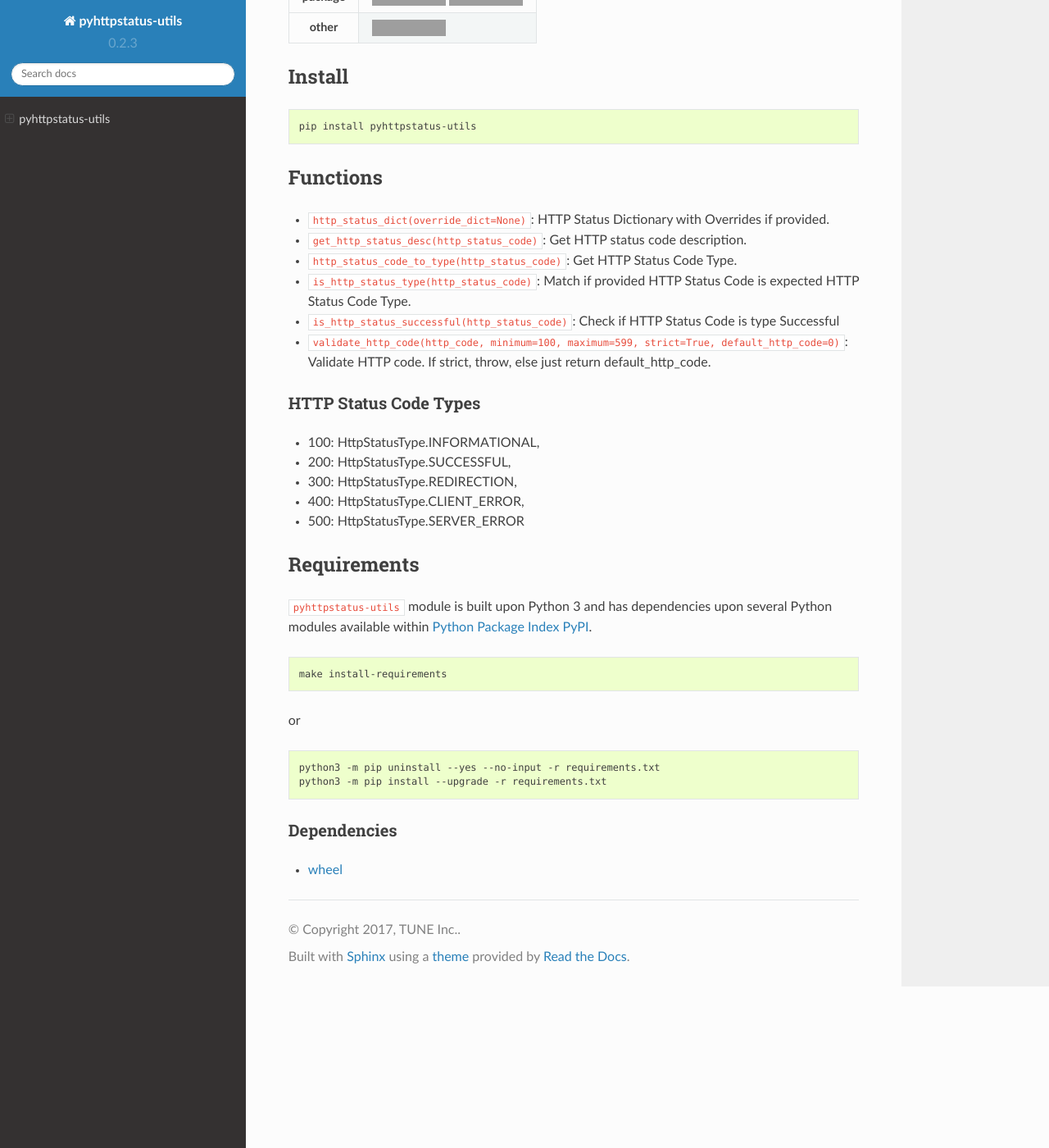
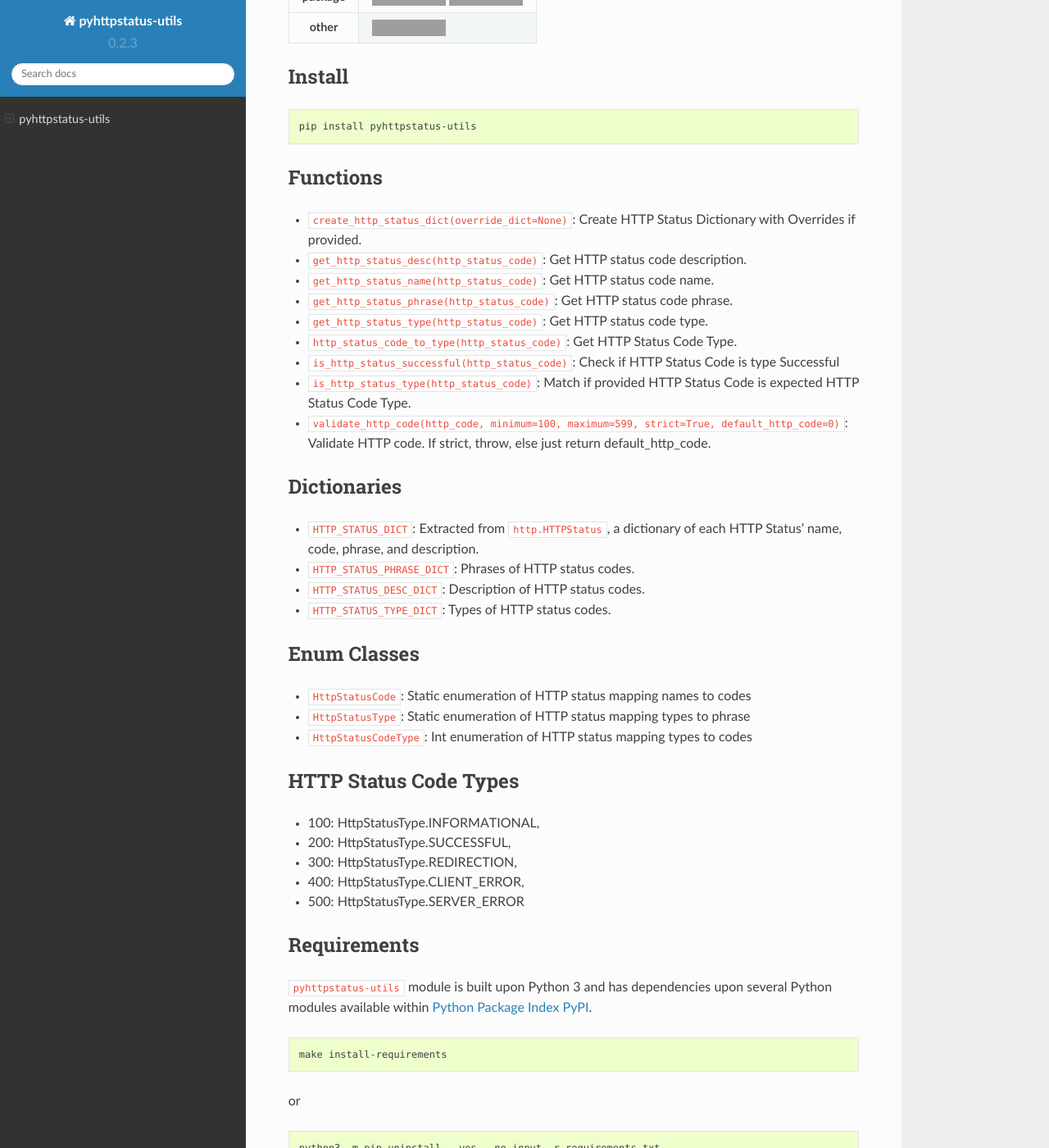
Before and after one commit to leegitw/pyhttpstatus-utils, a Sphinx documentation site: the page built from docs/source/index.rst, in a window 1280 px wide and 1400 px high, scrolled down 453 px. Shown: the whole window at 82% size. Built offline with Sphinx 7.4.7 and the Read the Docs theme 2.0.0, drawn with Linux system fonts in a browser that asks for light colours; grey boxes are pictures that could not be loaded.

Commit message:
[MVC-162] (pyhttpstatus-utils) Revert to d74d8f2

```diff
--- a/docs/source/index.rst
+++ b/docs/source/index.rst
@@ -80,16 +80,34 @@ Install
 Functions
 ---------
 
-- ``http_status_dict(override_dict=None)``: HTTP Status Dictionary with Overrides if provided.
+- ``create_http_status_dict(override_dict=None)``: Create HTTP Status Dictionary with Overrides if provided.
 - ``get_http_status_desc(http_status_code)``: Get HTTP status code description.
+- ``get_http_status_name(http_status_code)``: Get HTTP status code name.
+- ``get_http_status_phrase(http_status_code)``: Get HTTP status code phrase.
+- ``get_http_status_type(http_status_code)``: Get HTTP status code type.
 - ``http_status_code_to_type(http_status_code)``: Get HTTP Status Code Type.
+- ``is_http_status_successful(http_status_code)``: Check if HTTP Status Code is type Successful
 - ``is_http_status_type(http_status_code)``: Match if provided HTTP Status Code is expected HTTP Status Code Type.
-- ``is_http_status_successful(http_status_code)``: Check if HTTP Status Code is type Successful
 - ``validate_http_code(http_code, minimum=100, maximum=599, strict=True, default_http_code=0)``: Validate HTTP code. If strict, throw, else just return default_http_code.
+
+Dictionaries
+------------
+
+- ``HTTP_STATUS_DICT``: Extracted from ``http.HTTPStatus``, a dictionary of each HTTP Status' name, code, phrase, and description.
+- ``HTTP_STATUS_PHRASE_DICT``: Phrases of HTTP status codes.
+- ``HTTP_STATUS_DESC_DICT``: Description of HTTP status codes.
+- ``HTTP_STATUS_TYPE_DICT``: Types of HTTP status codes.
+
+Enum Classes
+------------
+
+- ``HttpStatusCode``: Static enumeration of HTTP status mapping names to codes
+- ``HttpStatusType``: Static enumeration of HTTP status mapping types to phrase
+- ``HttpStatusCodeType``: Int enumeration of HTTP status mapping types to codes
 
 
 HTTP Status Code Types
-^^^^^^^^^^^^^^^^^^^^^^
+----------------------
 
 - 100: HttpStatusType.INFORMATIONAL,
 - 200: HttpStatusType.SUCCESSFUL,
@@ -110,14 +128,7 @@ several Python modules available within `Python Package Index PyPI <https://pypi
 
 or
 
-
 .. code-block:: bash
 
     python3 -m pip uninstall --yes --no-input -r requirements.txt
     python3 -m pip install --upgrade -r requirements.txt
-
-
-Dependencies
-^^^^^^^^^^^^
-
-- `wheel <https://pypi.python.org/pypi/wheel>`_
```
Also changed, not shown: README.rst (+19 -3 lines), 2 other files.
